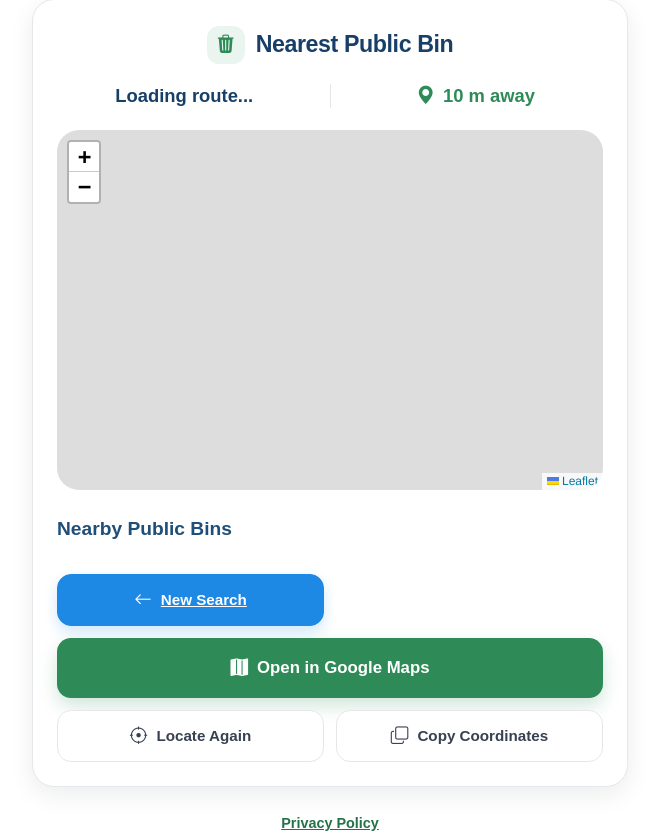
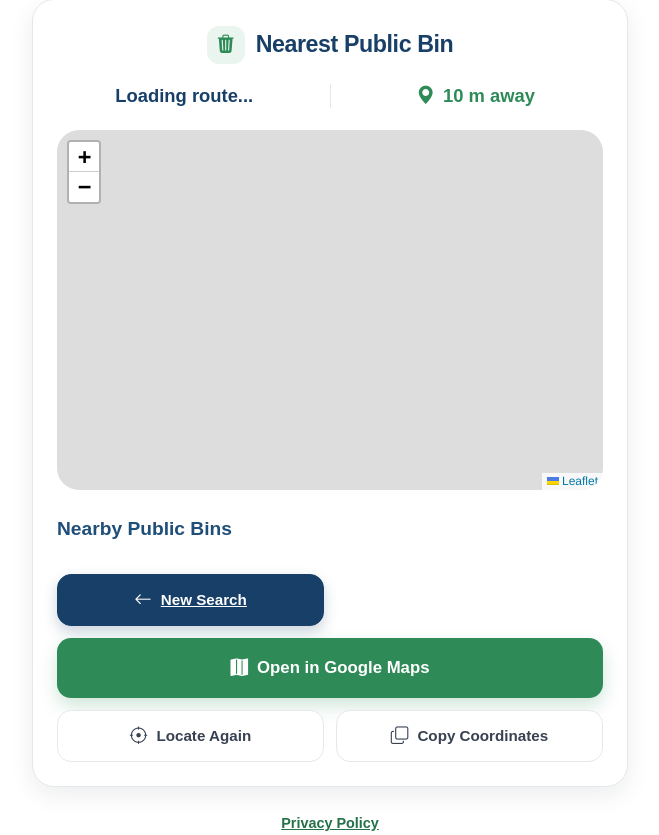
Before and after one commit to Th3ThirdMan/nearest-bin, a Flask app: template templates/index.html in a window 1280 px wide. Shown: the part 357-1192 px from the top of the page, without its empty margins (310-969 px from the left). Run offline with Flask 3, Linux system fonts and the light colour scheme; the template is opened without the code that fills it: most values are stand-ins (such as "Sample title", 1, 10 or a date in 2020).

Commit message:
Match new search button to brand navy

```diff
--- a/static/style.css
+++ b/static/style.css
@@ -409,15 +409,15 @@ button:disabled {
 }
 
 .new-search-action {
-  border-color: var(--blue);
-  background: var(--blue);
+  border-color: var(--navy);
+  background: var(--navy);
   color: white;
-  box-shadow: 0 6px 14px rgba(30, 136, 229, 0.2);
+  box-shadow: 0 6px 14px rgba(23, 63, 103, 0.22);
 }
 
 .new-search-action:hover:not(:disabled) {
-  border-color: #1676c9;
-  background: #1676c9;
+  border-color: #0f3150;
+  background: #0f3150;
   color: white;
 }
 
```
